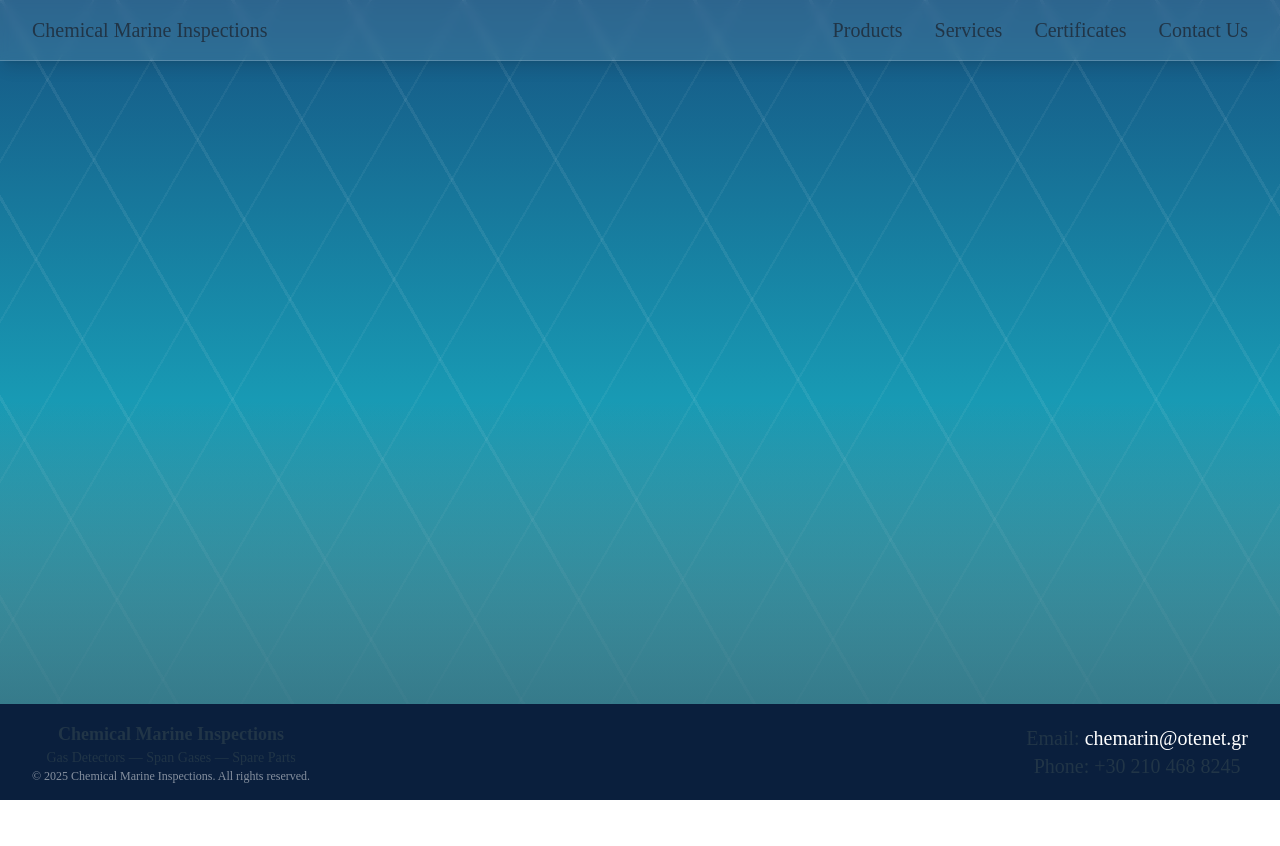
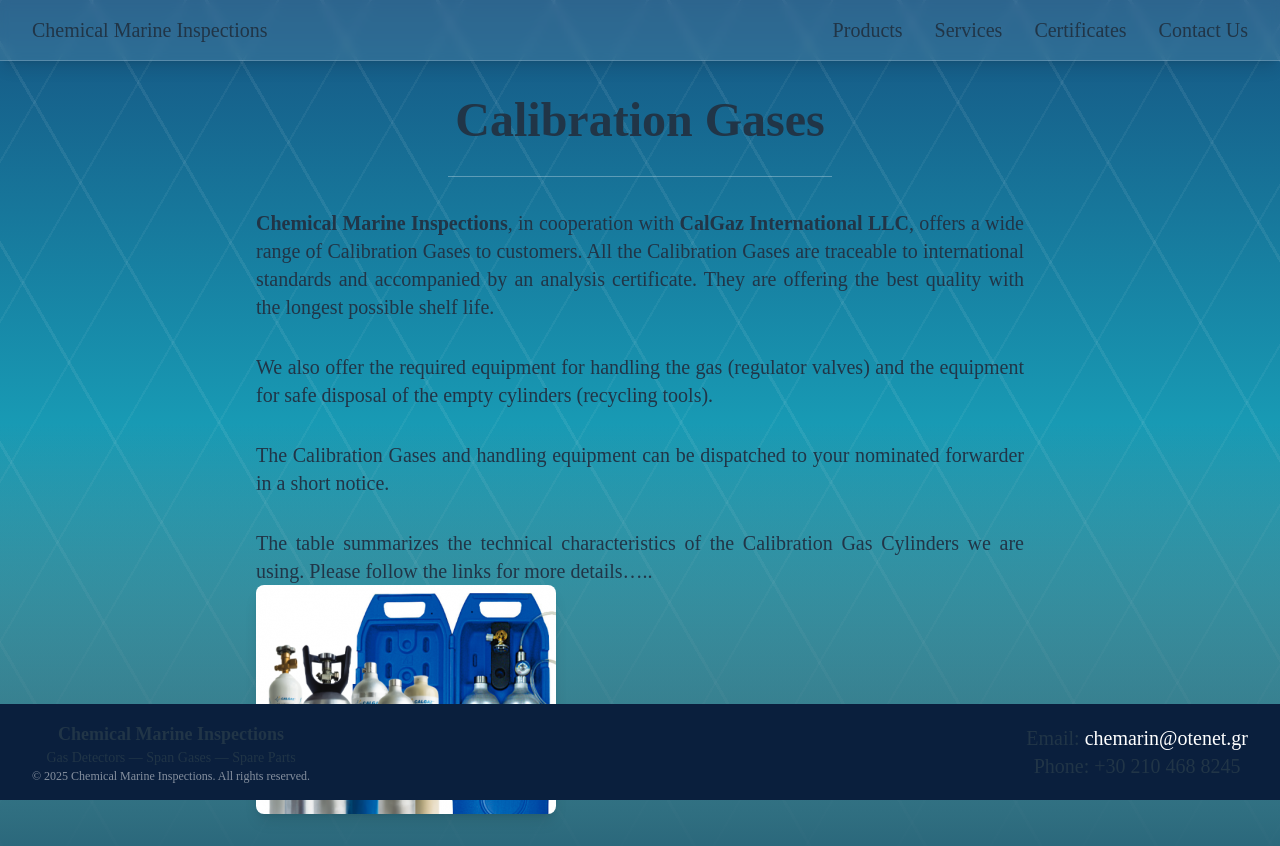
Before and after one commit to Antony-evm/chemarine, a Vue app: page /calibration-gases in a window 1280 px wide. Before the commit the page ends 800 px from the top, so only its background shows below. Built offline with nearby package versions, Linux system fonts and the light colour scheme; the HTML template or start-up script is replaced by a standard one.

Commit message:
initial content for calibration gases

```diff
--- a/src/pages/CalibrationGasesPage.vue
+++ b/src/pages/CalibrationGasesPage.vue
@@ -0,0 +1,37 @@
+<script setup lang="ts">
+import CenteredContent from '@/components/utils/CenteredContent.vue';
+import SpaceComponent from '@/components/utils/SpaceComponent.vue';
+import SectionDivider from '@/components/utils/SectionDivider.vue';
+
+</script>
+
+
+<template>
+    <SpaceComponent size="page" />
+    <CenteredContent>
+        <h1>Calibration Gases</h1>
+        <SectionDivider />
+        <p><strong>Chemical Marine Inspections</strong>, in cooperation with <strong>CalGaz International LLC</strong>,
+            offers a wide
+            range of Calibration Gases to customers. All the Calibration Gases are traceable to international standards
+            and accompanied by an analysis certificate. They are offering the best quality with the longest possible
+            shelf life.
+        </p>
+        <SpaceComponent size="paragraph" />
+        <p>We also offer the required equipment for handling the gas (regulator valves) and the equipment for safe
+            disposal of the empty cylinders (recycling tools).
+        </p>
+        <SpaceComponent size="paragraph" />
+        <p>The Calibration Gases and handling equipment can be dispatched to your nominated forwarder in a short notice.
+        </p>
+        <SpaceComponent size="paragraph" />
+        <p>The table summarizes the technical characteristics of the Calibration Gas Cylinders we are using. Please
+            follow
+            the links for more details…..
+        </p>
+        <div>
+            <img src="@/assets/calgaz_cylinders_and_accessories.png" alt="Calibration Gas Cylinders"
+                class="max-w-full h-auto rounded-lg shadow-lg" />
+        </div>
+    </CenteredContent>
+</template>
--- a/src/pages/SparePartsPage.vue
+++ b/src/pages/SparePartsPage.vue
@@ -14,9 +14,11 @@ import SectionDivider from '@/components/utils/SectionDivider.vue';
         <p><strong>Chemical Marine Inspections</strong> offers to customers a complete range of spare parts for gas
             detection instruments.
         </p>
+        <SpaceComponent size="paragraph" />
         <p>We are always using genuine spare parts. The majority of them are always in stock in our premises, while we
             renew our stock in regular intervals.
         </p>
+        <SpaceComponent size="paragraph" />
         <p>The spare parts are used for the service of the gas gas detection instruments in our workshop or can be
             dispatched to your vessel for the regular “on board” maintenance.</p>
     </CenteredContent>
--- a/src/router/index.ts
+++ b/src/router/index.ts
@@ -5,6 +5,7 @@ import ServicesPage from "@/pages/ServicesPage.vue";
 import HomePage from "@/pages/HomePage.vue";
 import ContactUsPage from "@/pages/ContactUsPage.vue";
 import SparePartsPage from "@/pages/SparePartsPage.vue";
+import CalibrationGasesPage from "@/pages/CalibrationGasesPage.vue";
 
 const routes = [
   {
@@ -32,6 +33,11 @@ const routes = [
     name: "Spare Parts",
     component: SparePartsPage,
   },
+  {
+    path: "/calibration-gases",
+    name: "Calibration Gases",
+    component: CalibrationGasesPage,
+  },
 ];
 
 const router = createRouter({
```
Also changed, not shown: src/assets/calgaz_cylinders_and_accessories.png (renamed from src/assets/frontpage/calgaz_cylinders_and_accessories.png).
